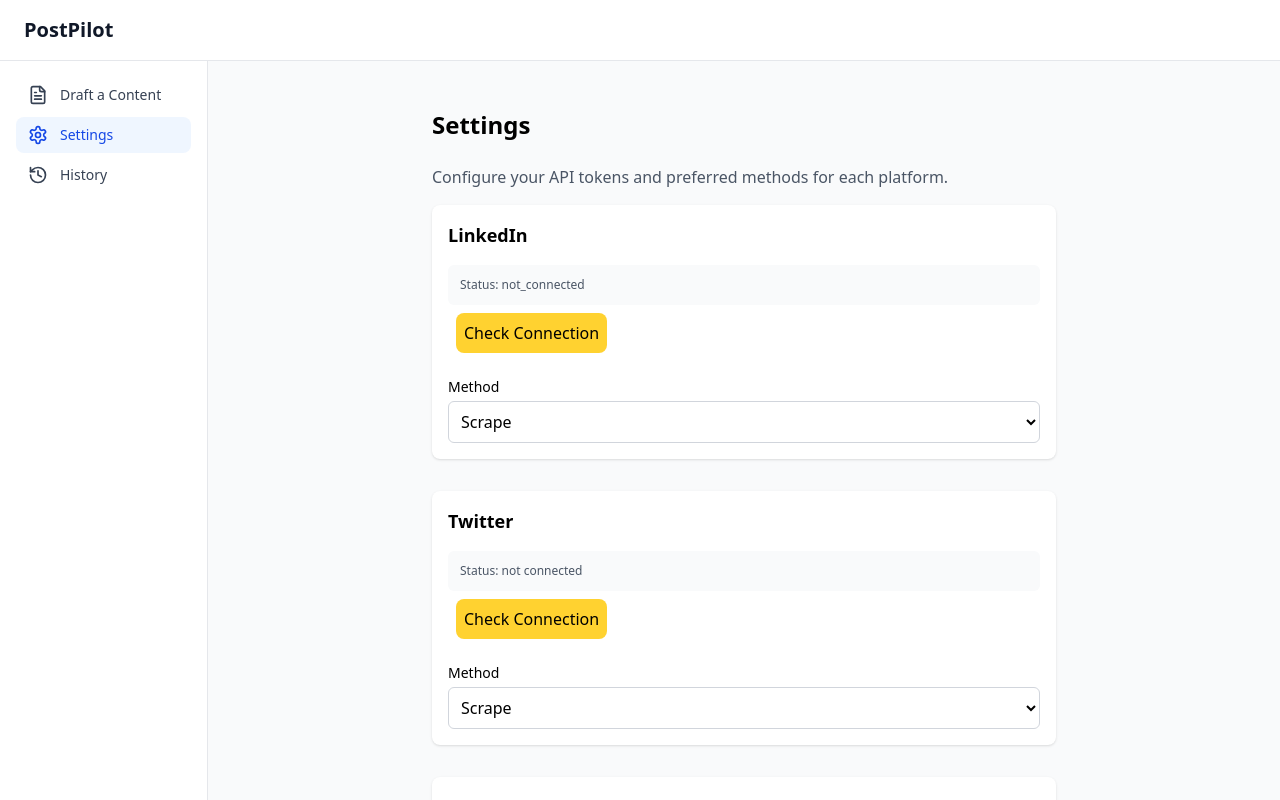
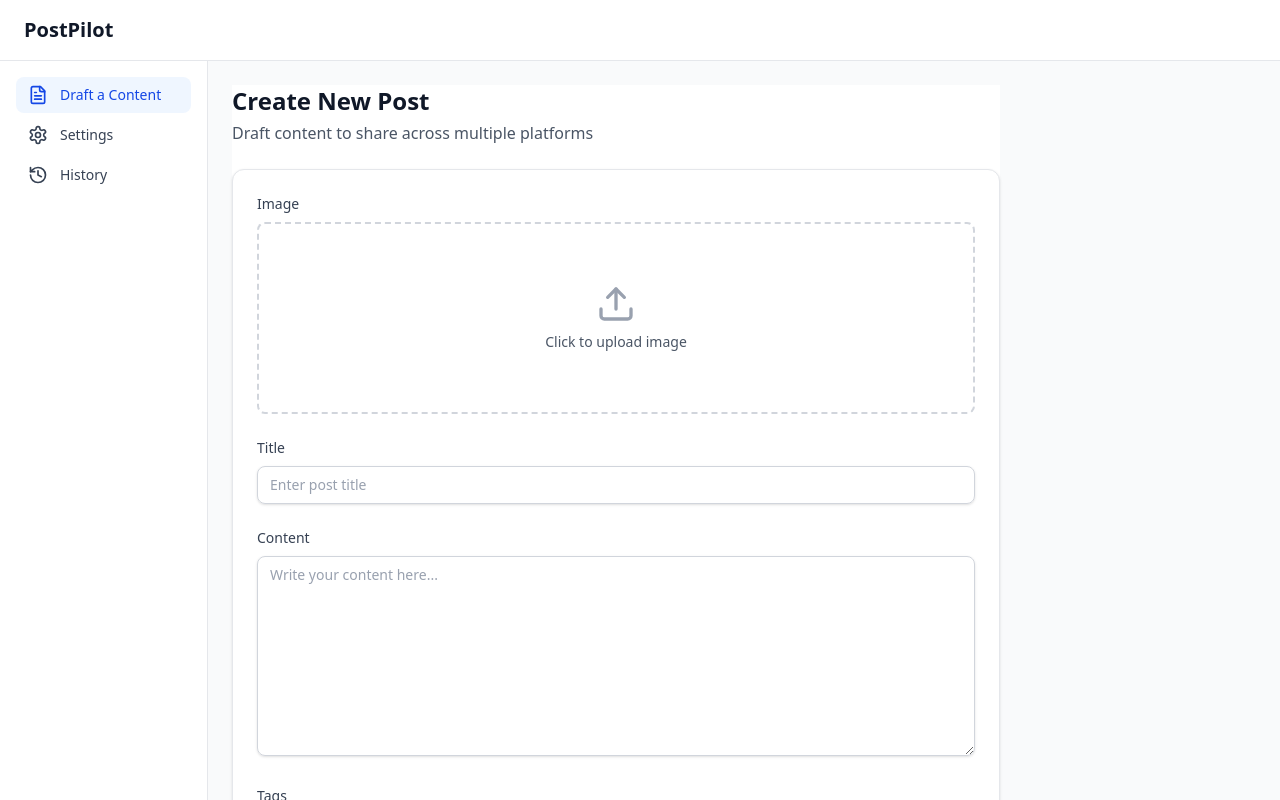
Before and after one commit to Shub3am/PostPilot, a React (Vite) app: page / in a window 1280 px wide. Shown: the top 800 px of the page. Built offline with nearby package versions, Linux system fonts and the light colour scheme.

Commit message:
feat: Linkedin and Twitter Posting Works and Twitter's Post Algorithm changed and Linkedin's Post Algorithm now uses quill editor element

```diff
--- a/src/background/actions/twitter.ts
+++ b/src/background/actions/twitter.ts
@@ -71,6 +71,26 @@
   );
 }
 
+export async function postedToTwitter(
+  payload: {
+    title: string;
+    content: string;
+    tags: string[];
+    image: string | null;
+  },
+  tabId: number | undefined,
+) {
+  storage.addPostHistory({
+    ...payload,
+    postedOn: "Twitter",
+  });
+  if (tabId) {
+    setTimeout(() => {
+      chrome.tabs.remove(tabId);
+    }, 2500);
+  }
+}
+
 export async function checkTwitterConnection(
   payload: {
     profile_name: string | undefined;
--- a/src/background/background.ts
+++ b/src/background/background.ts
@@ -9,6 +9,7 @@
 } from "./actions/linkedin";
 import {
   checkTwitterConnection,
+  postedToTwitter,
   postToTwitter,
   testTwitterConnection,
 } from "./actions/twitter";
@@ -33,6 +34,9 @@
     case "LINKEDIN_POST_DONE":
       postedToLinkedin(message.payload, sender?.tab?.id);
       break;
+    case "TWITTER_POST_DONE":
+      postedToTwitter(message.payload, sender?.tab?.id);
+      break;
     case "POST_TO_LINKEDIN":
       postToLinkedin(message.payload);
       break;
--- a/src/components/layout.tsx
+++ b/src/components/layout.tsx
@@ -29,7 +29,7 @@
 ];
 
 export function Layout() {
-  const [currentPage, setCurrentPage] = useState<Page>("settings");
+  const [currentPage, setCurrentPage] = useState<Page>("draft");
 
   const renderPage = () => {
     switch (currentPage) {
--- a/src/pages/draft.tsx
+++ b/src/pages/draft.tsx
@@ -48,10 +48,10 @@
         .filter(Boolean),
       image,
     };
-    // chrome.runtime.sendMessage({
-    //   type: "POST_TO_LINKEDIN",
-    //   payload: post,
-    // });
+    chrome.runtime.sendMessage({
+      type: "POST_TO_LINKEDIN",
+      payload: post,
+    });
     chrome.runtime.sendMessage({
       type: "POST_TO_TWITTER",
       payload: post,
--- a/src/platforms/linkedin/scrape/helper.ts
+++ /dev/null
@@ -1,25 +0,0 @@
-export function waitForEditor(): Promise<HTMLElement> {
-  return new Promise((resolve) => {
-    // if editor already exists
-    const existing = document.querySelector(".ql-editor");
-    if (existing) {
-      resolve(existing as HTMLElement);
-      return;
-    }
-
-    // watch DOM until LinkedIn renders it
-    const observer = new MutationObserver(() => {
-      const editor = document.querySelector(".ql-editor");
-
-      if (editor) {
-        observer.disconnect();
-        resolve(editor as HTMLElement);
-      }
-    });
-
-    observer.observe(document.body, {
-      childList: true,
-      subtree: true,
-    });
-  });
-}
--- a/src/platforms/linkedin/scrape/post.ts
+++ b/src/platforms/linkedin/scrape/post.ts
@@ -3,7 +3,6 @@
 
 import type { historyItem } from "../../../utils/types";
 import { delay, waitForElement } from "../../../utils/utils";
-import { waitForEditor } from "./helper";
 
 chrome.runtime.onMessage.addListener((message) => {
   if (message.type === "RUN_LINKEDIN_TEST") {
@@ -46,10 +45,30 @@
 
   startBtn.click();
 
-  const editor = await waitForEditor();
+  await waitForElement(".ql-editor");
+  await delay(300);
+  const editor = document.querySelector(".ql-editor") as HTMLElement | null;
+
+  if (!editor) return console.error("Editor not found");
+  const hashtagString = tags
+    .map((tag) => (tag.startsWith("#") ? tag : `#${tag}`))
+    .join(" ");
 
   editor.focus();
   editor.click();
+  editor.innerHTML = `<p>${title}</p><p>${content}</p><p>${hashtagString}</p>`;
+
+  editor.dispatchEvent(new Event("input", { bubbles: true }));
+
+  // document.execCommand("selectAll", false, undefined);
+  // document.execCommand("delete", false, undefined);
+  // document.execCommand(
+  //   "insertText",
+  //   false,
+  //   `${title}\n${content}\n${hashtagString}`,
+  // );
+
+  await delay(500);
 
   if (image) {
     const res = await fetch(image);
@@ -73,19 +92,6 @@
     await new Promise((r) => setTimeout(r, 1000));
   }
 
-  const hashtagString = tags
-    .map((tag) => (tag.startsWith("#") ? tag : `#${tag}`))
-    .join(" ");
-
-  const finalText = `${title}
-
-${content}
-
-${hashtagString}`;
-
-  editor.focus();
-  document.execCommand("insertText", false, finalText);
-  await delay(1000);
   await waitForElement(".share-box_actions");
 
   const postActions = document.querySelector(".share-box_actions");
--- a/src/platforms/twitter/scrape/post.ts
+++ b/src/platforms/twitter/scrape/post.ts
@@ -1,7 +1,7 @@
 // Browser Automation to post on Twitter
 // This script will be injected into the Twitter post creation page to automate the posting process.
 
-import { typeLikeUser, waitForElement } from "../../../utils/utils";
+import { waitForElement } from "../../../utils/utils";
 import { delay } from "../../../utils/utils";
 chrome.runtime.onMessage.addListener((message) => {
   switch (message.type) {
@@ -23,83 +23,80 @@
   image: string | null;
 }) {
   const { title, content, tags, image } = post;
-  await waitForElement('div[role="textbox"]');
 
+  await waitForElement('div[role="textbox"][contenteditable="true"]');
   const editor = document.querySelector(
     'div[role="textbox"][contenteditable="true"]',
   ) as HTMLElement | null;
 
   if (!editor) return console.error("Editor not found");
 
+  let finalText =
+    (title ? title + "\n\n" : "") +
+    (content ? content + "\n\n" : "") +
+    (tags.length ? tags.map((t) => "#" + t).join(" ") : "");
+
+  finalText = finalText.trim();
+
+  // Focus and clear
   editor.focus();
   editor.click();
+
+  // Use execCommand to insert text — this fires the right React synthetic events
+  document.execCommand("selectAll", false, undefined);
+  document.execCommand("delete", false, undefined);
+
+  // Insert text via clipboard (most reliable method for React-controlled editors)
+  const clipboardData = new DataTransfer();
+  clipboardData.setData("text/plain", finalText);
+
+  const pasteEvent = new ClipboardEvent("paste", {
+    bubbles: true,
+    cancelable: true,
+    clipboardData,
+  });
+
+  editor.dispatchEvent(pasteEvent);
+  await delay(300);
+
+  // If paste didn't work, fall back to execCommand insertText
+  if (!editor.textContent?.includes(finalText.slice(0, 20))) {
+    document.execCommand("selectAll", false, undefined);
+    document.execCommand("delete", false, undefined);
+    document.execCommand("insertText", false, finalText);
+  }
+
   if (image) {
     const res = await fetch(image);
     const blob = await res.blob();
-
-    const file = new File([blob], "tweet-image.jpg", {
-      type: blob.type,
-    });
+    const file = new File([blob], "tweet-image.jpg", { type: blob.type });
 
     const dt = new DataTransfer();
     dt.items.add(file);
 
-    const pasteEvent = new ClipboardEvent("paste", {
-      bubbles: true,
-      cancelable: true,
-      clipboardData: dt,
-    });
-
-    editor.dispatchEvent(pasteEvent);
-
-    // wait for twitter upload to initialize
-    await new Promise((r) => setTimeout(r, 1200));
+    editor.focus();
+    editor.dispatchEvent(
+      new ClipboardEvent("paste", {
+        bubbles: true,
+        cancelable: true,
+        clipboardData: dt,
+      }),
+    );
+    await delay(1500);
   }
+  const postButton = document.querySelector(
+    'button[data-testid="tweetButton"]',
+  ) as HTMLButtonElement | null;
+  if (!postButton) {
+    console.error("Post button not found");
+    return;
+  }
+  postButton.click();
   await delay(2000);
-  const mainEditor = document.querySelector(
-    'div[role="textbox"][contenteditable="true"]',
-  ) as HTMLElement | null;
-  mainEditor.focus();
-  mainEditor.click();
-  const finalText = `${title}
-
-  ${content}
-
-  ${tags.map((t) => `#${t}`).join(" ")}`;
-  const selection = window.getSelection();
-  if (!selection) return;
-
-  const range = document.createRange();
-  range.selectNodeContents(mainEditor as Node);
-  range.collapse(false);
-
-  selection.removeAllRanges();
-  selection.addRange(range);
-
-  document.execCommand("insertText", false, finalText);
-  // typeLikeUser(mainEditor as HTMLElement, finalText);
-
-  // editor.textContent = "";
-  // editor.dispatchEvent(
-  //   new InputEvent("beforeinput", {
-  //     bubbles: true,
-  //     cancelable: true,
-  //     inputType: "insertText",
-  //     data: finalText,
-  //   }),
-  // );
-
-  // editor.textContent = finalText;
-
-  // editor.dispatchEvent(
-  //   new InputEvent("input", {
-  //     bubbles: true,
-  //     inputType: "insertText",
-  //     data: finalText,
-  //   }),
-  // );
-
-  console.log("Inserted tweet content");
+  chrome.runtime.sendMessage({
+    type: "TWITTER_POST_DONE",
+    payload: post,
+  });
 }
 
 async function checkTwitterConnection() {
```
